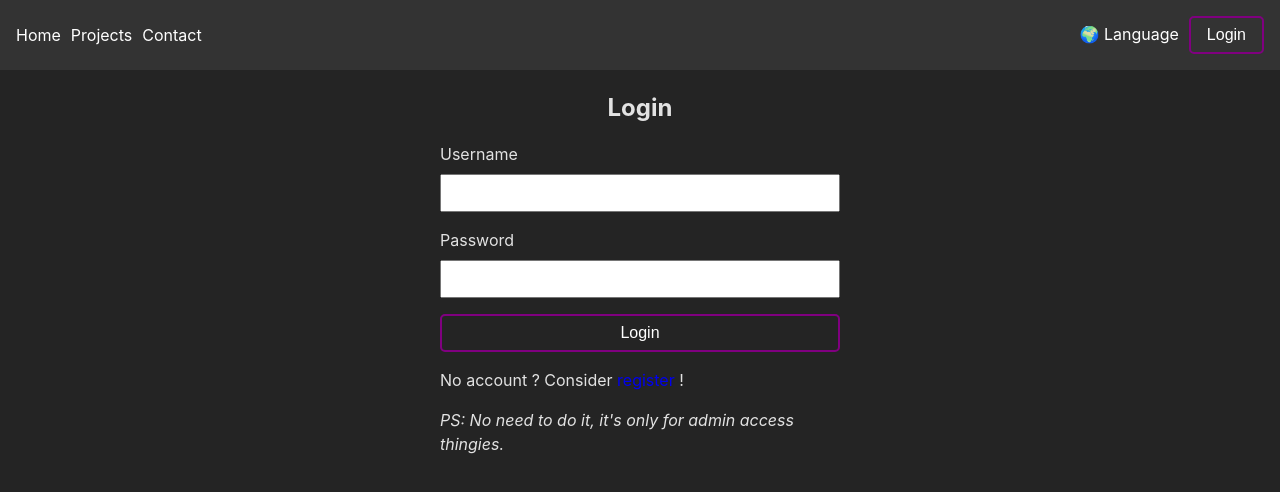
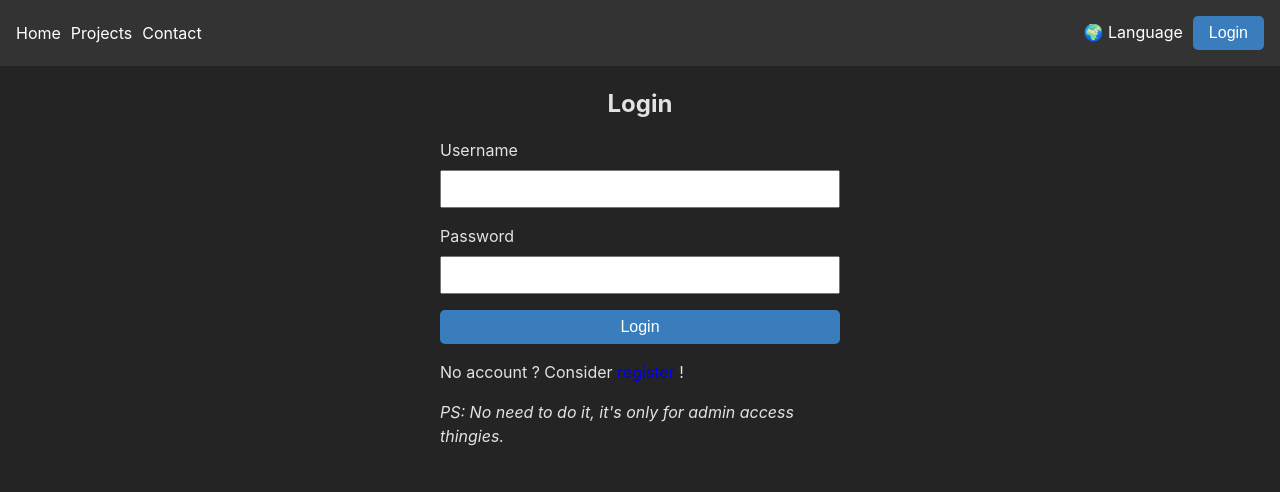
Before and after one commit to SounaVR/PersonalWebsite, a React (Vite) app in the folder Client/: page /login in a window 1280 px wide. Shown: the top 492 px of the page. Built offline with nearby package versions, Linux system fonts and the light colour scheme.

Commit message:
change class buttons to id for priorities in css

```diff
--- a/Client/src/components/Header.jsx
+++ b/Client/src/components/Header.jsx
@@ -36,15 +36,15 @@ const Header = () => {
                     <>
                         {authData.role ? (
                             <Link to="/admin/dashboard">
-                                <button>Admin</button>
+                                <button id="navbar-button">Admin</button>
                             </Link>
                         ) : (<></>)}
-                        <a><button onClick={logout}>{t('logout')}</button></a>
+                        <a><button id="navbar-button" onClick={logout}>{t('logout')}</button></a>
                     </>
                 ) : (
                     <>
                         <Link to="/login">
-                            <button>{t('login')}</button>
+                            <button id="navbar-button">{t('login')}</button>
                         </Link>
                     </>
                 )}
--- a/Client/src/components/LoginForm.jsx
+++ b/Client/src/components/LoginForm.jsx
@@ -76,7 +76,7 @@ const LoginForm = () => {
                     required
                 />
 
-                <button type='button' onClick={handleLogin}>{t('login')}</button>
+                <button id="navbar-button" type='button' onClick={handleLogin}>{t('login')}</button>
                 <div>
                     <p>{t('loginBottomText')} <Link to="/register">register</Link> !</p>
                     <p style={{fontStyle: 'italic'}}>{t('loginBottomTextPS')}</p>
--- a/Client/src/components/RegisterForm.jsx
+++ b/Client/src/components/RegisterForm.jsx
@@ -71,7 +71,7 @@ const RegisterForm = () => {
                     required
                 />
 
-                <button type='button' onClick={handleRegister}>{t('register')}</button>
+                <button id="navbar-button" type='button' onClick={handleRegister}>{t('register')}</button>
                 <div>
                     <p>{t('registerBottomText')} <Link to="/login">login</Link> !</p>
                 </div>
--- a/Client/src/css/Navbar.css
+++ b/Client/src/css/Navbar.css
@@ -17,17 +17,17 @@
     border-bottom: 2px solid #fff;
 }
 
-button {
-    background-color: transparent;
+#navbar-button {
+    background-color: rgb(58, 125, 189);
     color: #fff;
     padding: 0.5rem 1rem;
-    border: 2px solid purple;
+    border: none;
     border-radius: 5px;
     font-size: 1rem;
     cursor: pointer;
 }
 
-button:hover {
+#navbar-button:hover {
     background-color: #0056b3;
 }
 
```
